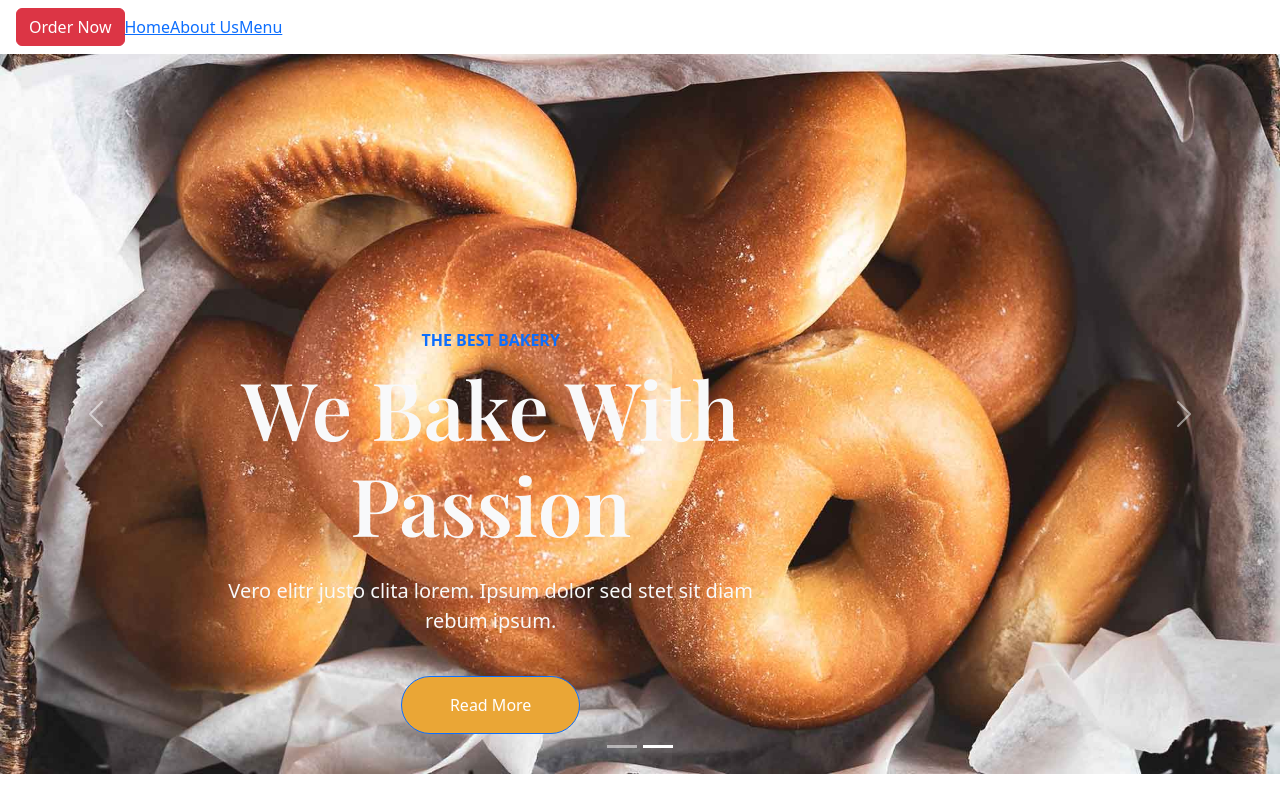
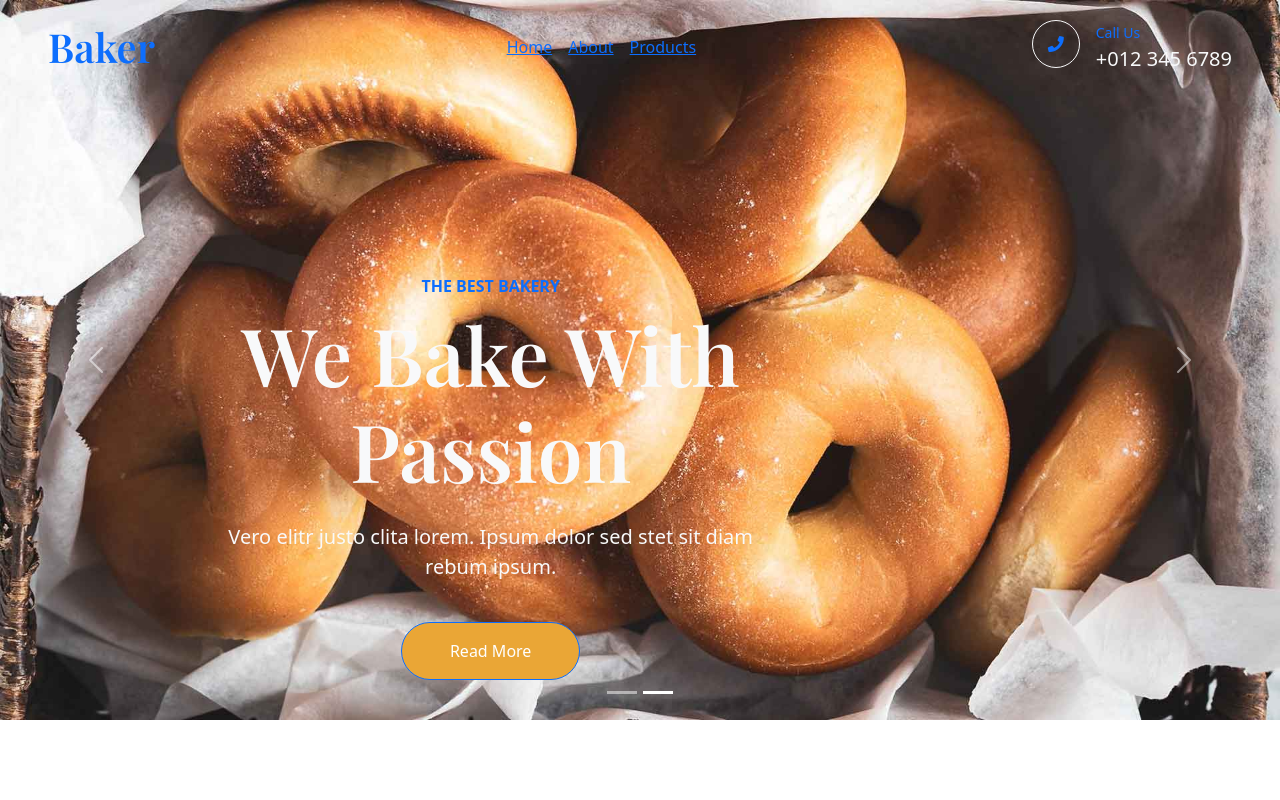
Before and after one commit to MbaliPuso/heavenly-bakes, a React (Create React App) app: page / in a window 1280 px wide. Shown: the top 800 px of the page. Built offline with nearby package versions, Linux system fonts and the light colour scheme.

Commit message:
navigation component update

```diff
--- a/src/components/Navigation.jsx
+++ b/src/components/Navigation.jsx
@@ -1,27 +1,35 @@
 import React from 'react';
-import 'bootstrap/dist/css/bootstrap.min.css';
 import { Link } from 'react-router-dom';
-import "../styles.css";
 
 const Navbar = () => {
     return (
         <>
-    <nav className="navbar navbar-expand-lg navbar-transparent bg-transparent navigation">
-      <a className="navbar-brand logo" href='/'>
-         {/* <img src={logo} alt="Drive logo" height="30" /> */}
+        {/* Navbar Start */}
+  <nav className="navbar navbar-expand-lg navbar-dark fixed-top py-lg-0 px-lg-5 wow fadeIn" data-wow-delay="0.1s">
+    <a href="index.html" className="navbar-brand ms-4 ms-lg-0">
+      <h1 className="text-primary m-0">Baker</h1>
     </a>
-      <button className='navbar-toggler' type='button' data-toggle="collapse" data-target="#navbarNav" aria-controls='navbarNav' aria-expanded="false" aria-label='Toggle navigation'>
-        <span className='navbar-toggler-icon'></span>
+    <button type="button" className="navbar-toggler me-4" data-bs-toggle="collapse" data-bs-target="#navbarCollapse">
+      <span className="navbar-toggler-icon" />
     </button>
-      <button className="order-now-button btn btn-danger">Order Now</button>
-      <div className='collapse navbar-collapse' id='navbarNav'>
-      <ul className='navbar-nav ml-auto'>
-        <li className='nav-item'><Link to="/">Home</Link></li>
-        <li className='nav-item'><Link to="/about">About Us</Link></li>
-        <li className='nav-item'><Link to="/menu">Menu</Link></li>
-      </ul>
+    <div className="collapse navbar-collapse" id="navbarCollapse">
+      <div className="navbar-nav mx-auto p-4 p-lg-0">
+        <li className="nav-item nav-link active"><Link to='/'>Home</Link></li>
+        <li className="nav-item nav-link"><Link to='/about'>About</Link></li>
+        <li className="nav-item nav-link"><Link to='/menu'>Products</Link></li>
+      </div>
+      <div className=" d-none d-lg-flex">
+        <div className="flex-shrink-0 btn-lg-square border border-light rounded-circle">
+          <i className="fa fa-phone text-primary" />
+        </div>
+        <div className="ps-3">
+          <small className="text-primary mb-0">Call Us</small>
+          <p className="text-light fs-5 mb-0">+012 345 6789</p>
+        </div>
+      </div>
     </div>
   </nav>
+  {/* Navbar End */}
         </>
     );
 };
```
Lines whose indentation alone changed are shown as unchanged.
